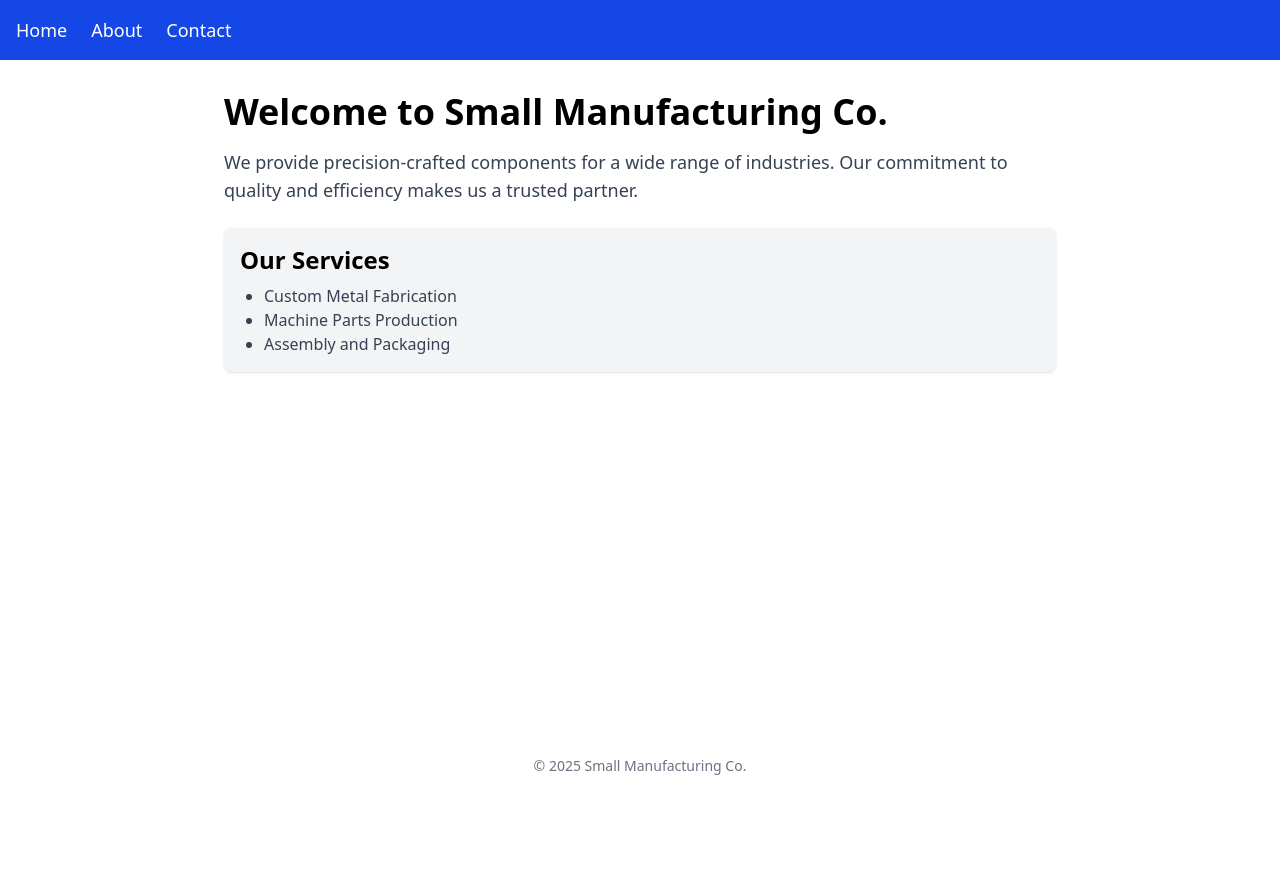
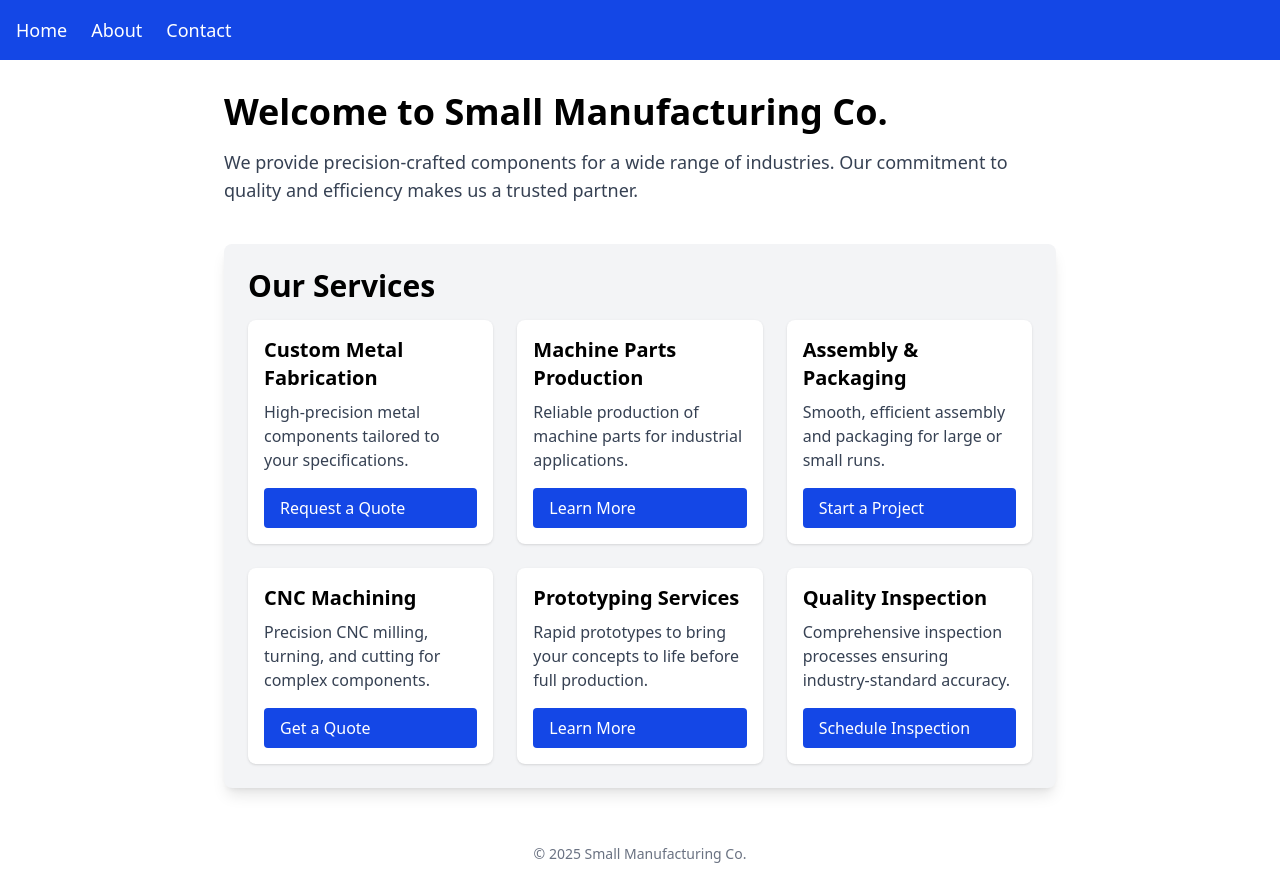
Before and after one commit to ZippyDaFish/demo-site-starter, a SvelteKit app: page / in a window 1280 px wide. Before the commit the page ends 800 px from the top, so only its background shows below. Built offline with nearby package versions, Linux system fonts and the light colour scheme.

Commit message:
Improve services section

```diff
--- a/src/routes/+page.svelte
+++ b/src/routes/+page.svelte
@@ -3,11 +3,60 @@
 We provide precision‑crafted components for a wide range of industries.
 Our commitment to quality and efficiency makes us a trusted partner.
 </p>
-<div class="mt-6 p-4 bg-gray-100 rounded-lg shadow">
-    <h2 class="text-2xl font-semibold mb-2">Our Services</h2>
-    <ul class="list-disc ml-6 text-gray-700">
-        <li>Custom Metal Fabrication</li>
-        <li>Machine Parts Production</li>
-        <li>Assembly and Packaging</li>
-    </ul>
+
+<div class="mt-10 p-6 bg-gray-100 rounded-lg shadow-lg">
+    <h2 class="text-3xl font-semibold mb-4">Our Services</h2>
+
+
+    <div class="grid md:grid-cols-3 gap-6">
+    <!-- Service Card Template: flex column + push CTA to bottom -->
+
+
+    <!-- Service 1 -->
+    <div class="p-4 bg-white rounded-lg shadow flex flex-col">
+    <h3 class="text-xl font-semibold mb-2">Custom Metal Fabrication</h3>
+    <p class="text-gray-700 mb-4 flex-1">High-precision metal components tailored to your specifications.</p>
+    <a href="./contact" class="bg-blue-700 text-white px-4 py-2 rounded hover:bg-blue-600 inline-block mt-auto">Request a Quote</a>
+    </div>
+
+
+    <!-- Service 2 -->
+    <div class="p-4 bg-white rounded-lg shadow flex flex-col">
+    <h3 class="text-xl font-semibold mb-2">Machine Parts Production</h3>
+    <p class="text-gray-700 mb-4 flex-1">Reliable production of machine parts for industrial applications.</p>
+    <a href="./about" class="bg-blue-700 text-white px-4 py-2 rounded hover:bg-blue-600 inline-block mt-auto">Learn More</a>
+    </div>
+
+
+    <!-- Service 3 -->
+    <div class="p-4 bg-white rounded-lg shadow flex flex-col">
+    <h3 class="text-xl font-semibold mb-2">Assembly & Packaging</h3>
+    <p class="text-gray-700 mb-4 flex-1">Smooth, efficient assembly and packaging for large or small runs.</p>
+    <a href="./contact" class="bg-blue-700 text-white px-4 py-2 rounded hover:bg-blue-600 inline-block mt-auto">Start a Project</a>
+    </div>
+
+
+    <!-- Service 4 -->
+    <div class="p-4 bg-white rounded-lg shadow flex flex-col">
+    <h3 class="text-xl font-semibold mb-2">CNC Machining</h3>
+    <p class="text-gray-700 mb-4 flex-1">Precision CNC milling, turning, and cutting for complex components.</p>
+    <a href="./contact" class="bg-blue-700 text-white px-4 py-2 rounded hover:bg-blue-600 inline-block mt-auto">Get a Quote</a>
+    </div>
+
+
+    <!-- Service 5 -->
+    <div class="p-4 bg-white rounded-lg shadow flex flex-col">
+    <h3 class="text-xl font-semibold mb-2">Prototyping Services</h3>
+    <p class="text-gray-700 mb-4 flex-1">Rapid prototypes to bring your concepts to life before full production.</p>
+    <a href="./about" class="bg-blue-700 text-white px-4 py-2 rounded hover:bg-blue-600 inline-block mt-auto">Learn More</a>
+    </div>
+
+
+    <!-- Service 6 -->
+    <div class="p-4 bg-white rounded-lg shadow flex flex-col">
+    <h3 class="text-xl font-semibold mb-2">Quality Inspection</h3>
+    <p class="text-gray-700 mb-4 flex-1">Comprehensive inspection processes ensuring industry-standard accuracy.</p>
+    <a href="./contact" class="bg-blue-700 text-white px-4 py-2 rounded hover:bg-blue-600 inline-block mt-auto">Schedule Inspection</a>
+    </div>
+    </div>
 </div>
```
